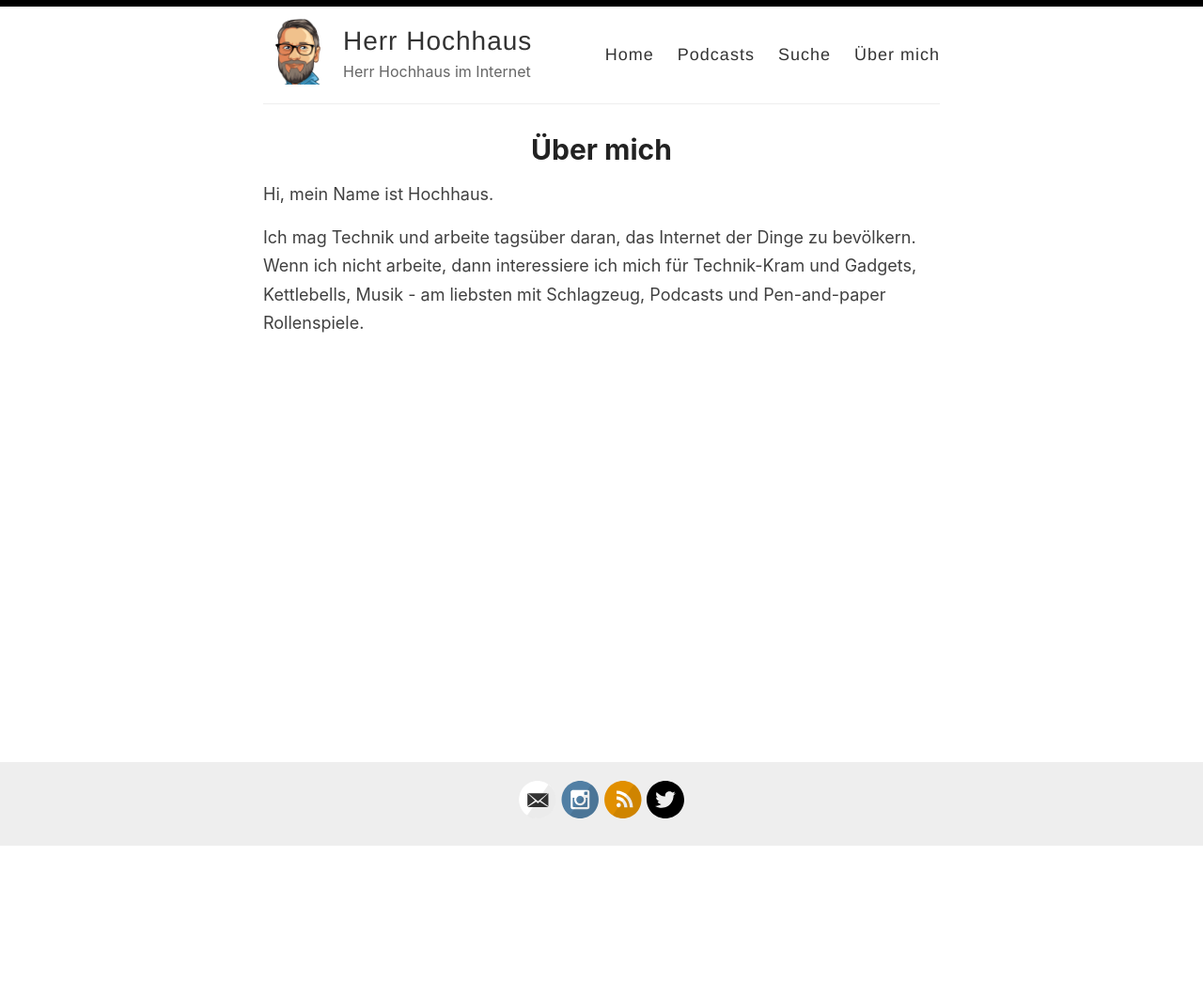
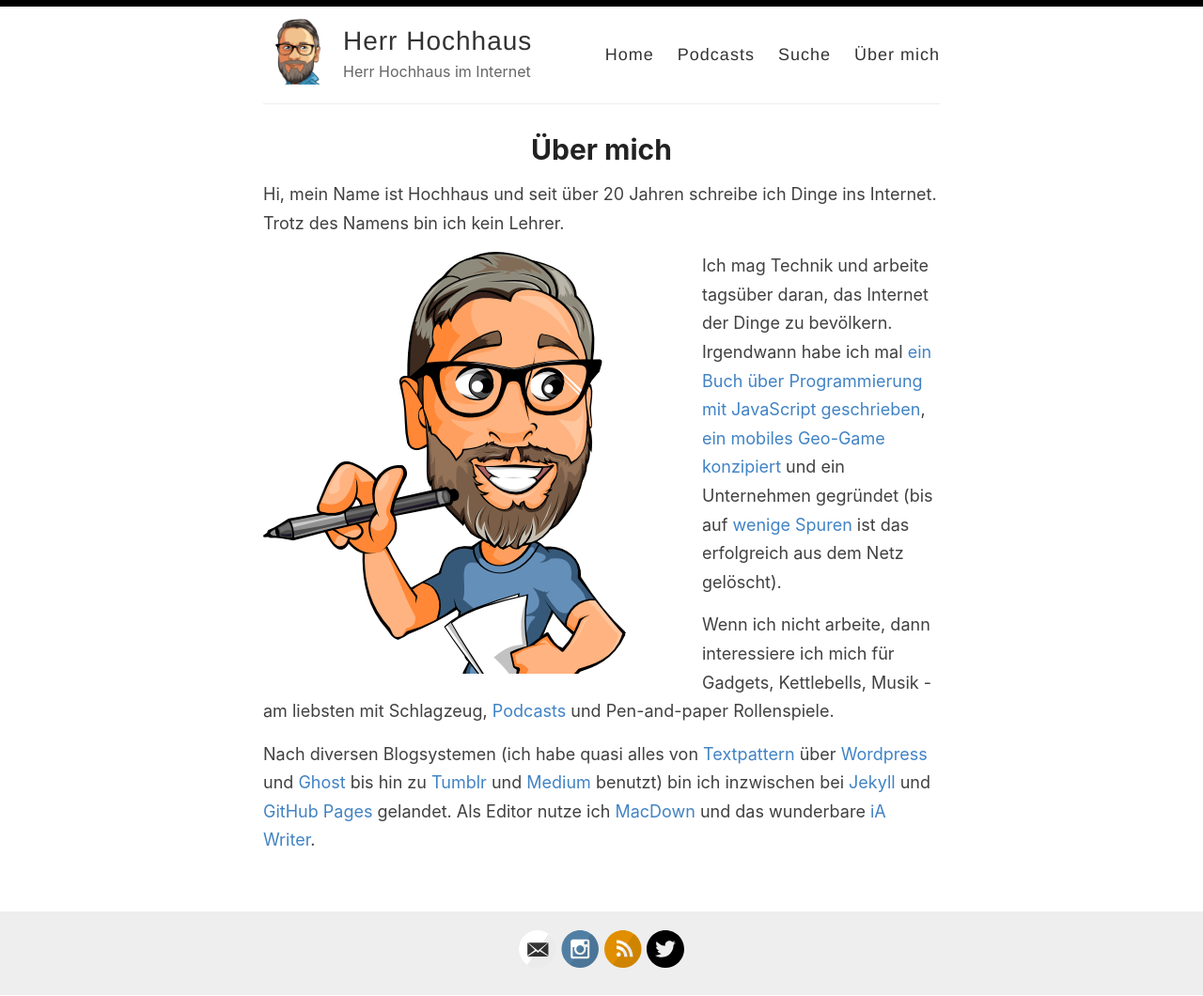
Before and after one commit to herrhochhaus/herrhochhaus.github.io, a Jekyll site: the page built from _pages/about.md, in a window 1280 px wide. Shown: the whole page at 94% size. Built offline with Jekyll 4.4.1, drawn with Linux system fonts in a browser that asks for light colours; before the commit the page ends 901 px from its top, so only the background shows below that.

Commit message:
tinkering with about page

```diff
--- a/_pages/about.md
+++ b/_pages/about.md
@@ -4,6 +4,12 @@ title: Über mich
 permalink: /about/
 ---
 
-Hi, mein Name ist Hochhaus.
+Hi, mein Name ist Hochhaus und seit über 20 Jahren schreibe ich Dinge ins Internet. Trotz des Namens bin ich kein Lehrer.
 
-Ich mag Technik und arbeite tagsüber daran, das Internet der Dinge zu bevölkern. Wenn ich nicht arbeite, dann interessiere ich mich für Technik-Kram und Gadgets, Kettlebells, Musik - am liebsten mit Schlagzeug, Podcasts und Pen-and-paper Rollenspiele.
+![Herr Hochhaus schreibt](/images/herrhochhausschreibt.png){: style="float: left; margin-right: 1em;"}
+
+Ich mag Technik und arbeite tagsüber daran, das Internet der Dinge zu bevölkern. Irgendwann habe ich mal [ein Buch über Programmierung mit JavaScript geschrieben](https://www.manning.com/books/meteor-in-action), [ein mobiles Geo-Game konzipiert](https://www.youtube.com/watch?v=PuaYI4n3w5o) und ein Unternehmen gegründet (bis auf [wenige Spuren](https://www.faz.net/aktuell/technik-motor/markennamen-gib-mir-ein-o-12040868.html) ist das erfolgreich aus dem Netz gelöscht).
+
+Wenn ich nicht arbeite, dann interessiere ich mich für Gadgets, Kettlebells, Musik - am liebsten mit Schlagzeug, [Podcasts](/podcasts) und Pen-and-paper Rollenspiele.
+
+Nach diversen Blogsystemen (ich habe quasi alles von [Textpattern](https://textpattern.com) über [Wordpress](https://www.wordpress.com) und [Ghost](https://ghost.org) bis hin zu [Tumblr](https://www.tumblr.com) und [Medium](https://medium.com) benutzt) bin ich inzwischen bei [Jekyll](https://jekyllrb.com) und [GitHub Pages](https://pages.github.com) gelandet. Als Editor nutze ich [MacDown](https://macdown.uranusjr.com) und das wunderbare [iA Writer](https://ia.net/de/writer).
```
Also changed, not shown: images/herrhochhausschreibt.png (added).
